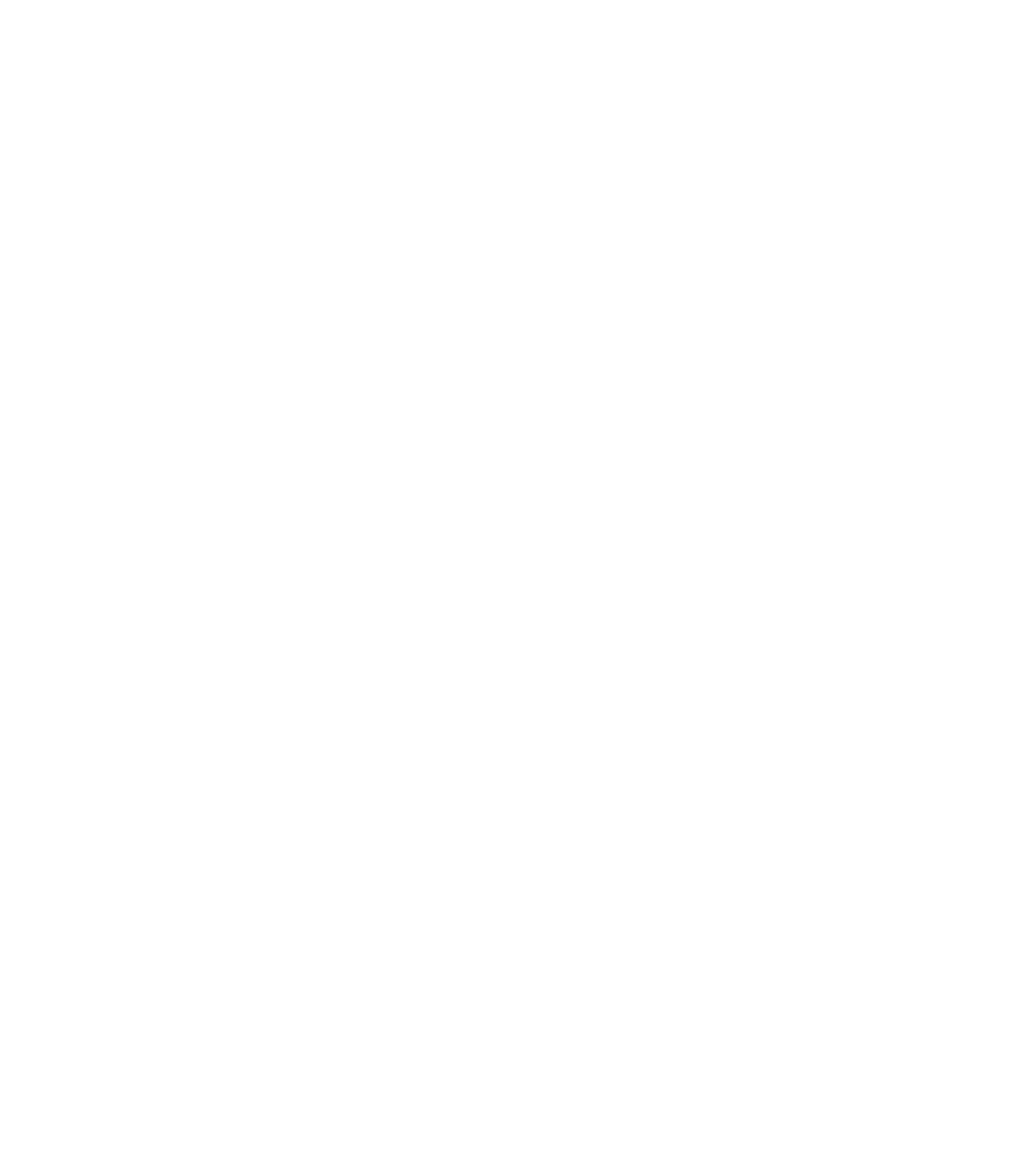
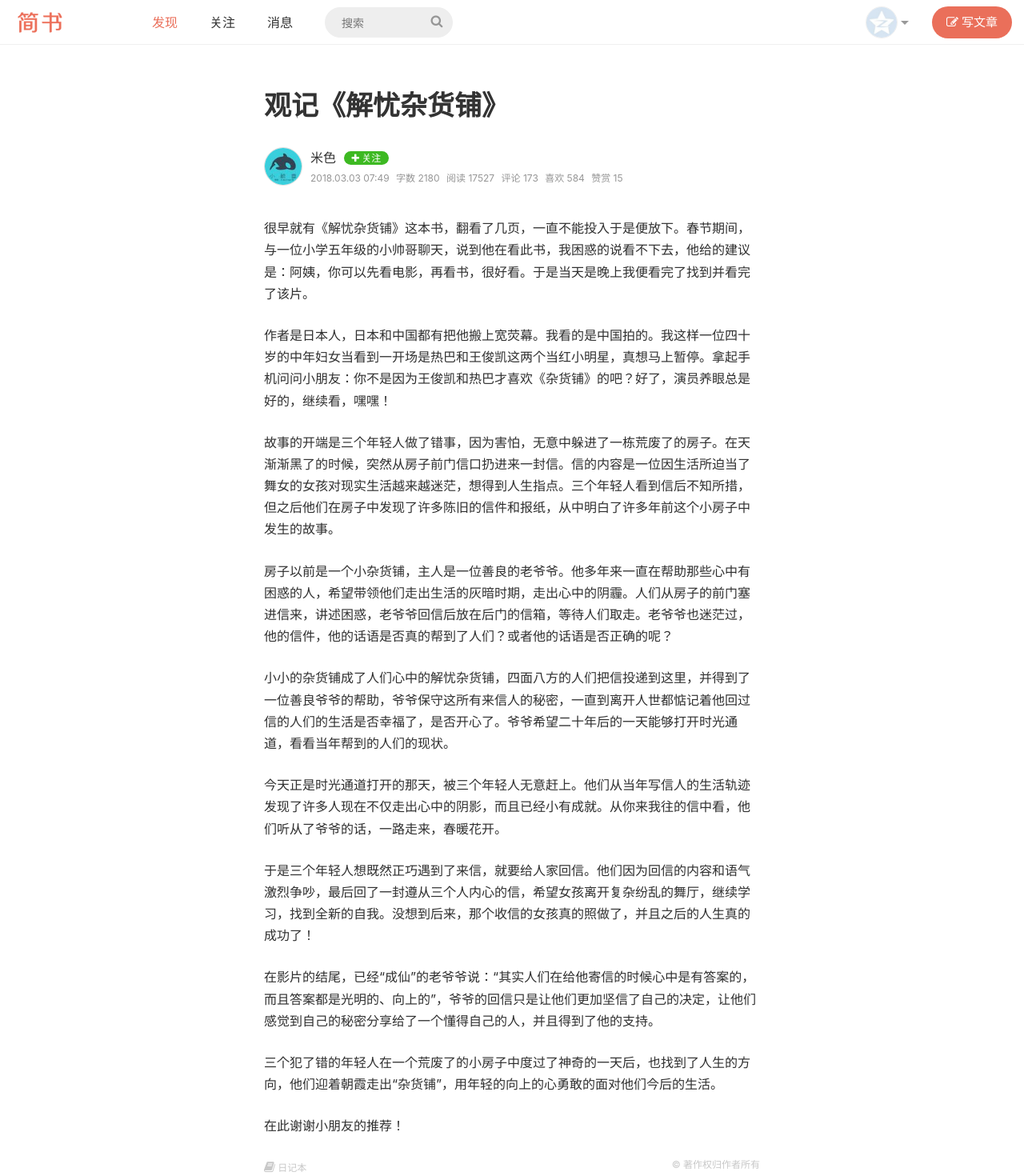
Before and after one commit to 98kNiko/jianshu, a Nuxt app: page /p/123 in a window 1280 px wide. Before the commit this address had no page. Shown: the top 1470 px of the page at 80% size. Before the commit the page ends 800 px from the top, so only its background shows below. Built offline with nearby package versions, Linux system fonts and the light colour scheme.

Commit message:
内页文章布局完成

```diff
--- a/assets/css/index.css
+++ b/assets/css/index.css
@@ -250,3 +250,86 @@
   color:#787878;
   text-align:center;
 }
+
+/****************内页布局开始************************************/
+.note{
+  position: relative;
+  padding-top: 10px;
+}
+.note .post{
+  padding-top: 80px;
+  padding-bottom: 40px;
+  margin: 0 auto;
+  width: 620px;
+}
+.note .post .title {
+  font-size:34px;
+  font-weight:700;
+  margin-top:20px;
+  word-break:break-word;
+  line-height:1.3;
+}
+.note .post .author {
+  margin:30px 0 40px 0;
+}
+.note .post .avatar {
+  width:48px;
+  height:48px;
+  vertical-align: middle;
+  display:inline-block;
+}
+.note .post .info {
+  display:inline-block;
+  margin-left:10px;
+  vertical-align: middle;
+}
+.note .post .info .name {
+  font-size:16px;
+  vertical-align: middle;
+  margin-right:5px;
+}
+.note .post .info .btn-follow {
+  display:inline-block;
+  font-size:12px;
+  padding:0 10px;
+  vertical-align: middle;
+  background-color:#3db922;
+  color:#fff;
+  border-radius: 40px;
+}
+.note .post .info .btn-follow span {
+  display:inline-block;
+  margin-left:3px;
+}
+.note .post .info .meta {
+  font-size:12px;
+  color:#969696;
+  margin-top:5px;
+}
+.note .post .info .meta span {
+  margin-right:5px;
+}
+.note .post .show-content {
+  font-size:16px;
+  font-weight:400;
+  line-height:1.7;
+  color:#2f2f2f;
+}
+.note .post .show-content p {
+  margin-bottom:25px;
+}
+.note .post .show-foot {
+  margin-bottom:30px;
+}
+.note .post .show-foot .notebook {
+  font-size:12px;
+  color:#c8c8c8;
+}
+.note .post .show-foot .notebook i {
+  font-size:15px;
+}
+.note .post .show-foot .copyright {
+  float:right;
+  font-size:12px;
+  color:#c8c8c8;
+}
--- /dev/null
+++ b/pages/p/_id.vue
@@ -0,0 +1,86 @@
+<template>
+      <div>
+        <my-header></my-header>
+        <div class="note">
+          <div class="post">
+            <div class="article">
+              <h1 class="title">观记《解忧杂货铺》</h1>
+              <div class="author">
+                <div class="avatar">
+                  <img src="~/assets/img/default-avatar.jpg">
+                </div>
+                <div class="info">
+                  <nuxt-link class="name" to="name">
+                    米色
+                  </nuxt-link>
+                  <a href="#" class="btn btn-follow">
+                    <i class="fa fa-plus"></i>
+                    关注
+                  </a>
+                  <div class="meta">
+                  <span class="publish-time">
+                    2018.03.03 07:49
+                  </span>
+                    <span class="wordage">
+                      字数 2180
+                  </span>
+                    <span class="views-count">
+                      阅读 17527
+                  </span>
+                    <span class="comments-count">
+                      评论 173
+                  </span>
+                    <span class="likes-count">
+                    喜欢 584
+                  </span>
+                    <span class="rewards-count">
+                    赞赏 15
+                  </span>
+                  </div>
+                </div>
+              </div>
+              <div class="show-content">
+                <div class="show-content-free">
+                  <p>很早就有《解忧杂货铺》这本书，翻看了几页，一直不能投入于是便放下。春节期间，与一位小学五年级的小帅哥聊天，说到他在看此书，我困惑的说看不下去，他给的建议是：阿姨，你可以先看电影，再看书，很好看。于是当天是晚上我便看完了找到并看完了该片。<br></p><p> 作者是日本人，日本和中国都有把他搬上宽荧幕。我看的是中国拍的。我这样一位四十岁的中年妇女当看到一开场是热巴和王俊凯这两个当红小明星，真想马上暂停。拿起手机问问小朋友：你不是因为王俊凯和热巴才喜欢《杂货铺》的吧？好了，演员养眼总是好的，继续看，嘿嘿！<br></p><p>故事的开端是三个年轻人做了错事，因为害怕，无意中躲进了一栋荒废了的房子。在天渐渐黑了的时候，突然从房子前门信口扔进来一封信。信的内容是一位因生活所迫当了舞女的女孩对现实生活越来越迷茫，想得到人生指点。三个年轻人看到信后不知所措，但之后他们在房子中发现了许多陈旧的信件和报纸，从中明白了许多年前这个小房子中发生的故事。<br></p><p>房子以前是一个小杂货铺，主人是一位善良的老爷爷。他多年来一直在帮助那些心中有困惑的人，希望带领他们走出生活的灰暗时期，走出心中的阴霾。人们从房子的前门塞进信来，讲述困惑，老爷爷回信后放在后门的信箱，等待人们取走。老爷爷也迷茫过，他的信件，他的话语是否真的帮到了人们？或者他的话语是否正确的呢？ <br></p><p>小小的杂货铺成了人们心中的解忧杂货铺，四面八方的人们把信投递到这里，并得到了一位善良爷爷的帮助，爷爷保守这所有来信人的秘密，一直到离开人世都惦记着他回过信的人们的生活是否幸福了，是否开心了。爷爷希望二十年后的一天能够打开时光通道，看看当年帮到的人们的现状。<br></p><p>今天正是时光通道打开的那天，被三个年轻人无意赶上。他们从当年写信人的生活轨迹发现了许多人现在不仅走出心中的阴影，而且已经小有成就。从你来我往的信中看，他们听从了爷爷的话，一路走来，春暖花开。<br></p><p>于是三个年轻人想既然正巧遇到了来信，就要给人家回信。他们因为回信的内容和语气激烈争吵，最后回了一封遵从三个人内心的信，希望女孩离开复杂纷乱的舞厅，继续学习，找到全新的自我。没想到后来，那个收信的女孩真的照做了，并且之后的人生真的成功了！<br></p><p>在影片的结尾，已经“成仙”的老爷爷说：“其实人们在给他寄信的时候心中是有答案的，而且答案都是光明的、向上的”，爷爷的回信只是让他们更加坚信了自己的决定，让他们感觉到自己的秘密分享给了一个懂得自己的人，并且得到了他的支持。<br></p><p>三个犯了错的年轻人在一个荒废了的小房子中度过了神奇的一天后，也找到了人生的方向，他们迎着朝霞走出“杂货铺”，用年轻的向上的心勇敢的面对他们今后的生活。<br></p><p>在此谢谢小朋友的推荐！<br></p>
+                </div>
+              </div>
+              <div class="show-foot">
+                <nuxt-link class="notebook" to="/note/123">
+                  <i class="fa fa-book"></i>
+                  日记本
+                </nuxt-link>
+                <div class="copyright">
+                  © 著作权归作者所有
+                </div>
+              </div>
+            </div>
+          </div>
+        </div>
+      </div>
+</template>
+
+<script>
+  import myHeader from '~/components/myHeader'
+    export default {
+        head:{
+            title:"简书文章详情页面-创作你的创作",
+            meta:[
+              {charset:'utf-8'},
+              {name:'keywords',content:'文章详情页面'},
+              {name:'description',content:"文章页面"}
+            ]
+        },
+        data(){
+          return{
+
+          }
+        },
+      components:{
+          myHeader
+      }
+    }
+</script>
+
+<style scoped>
+
+</style>
```
